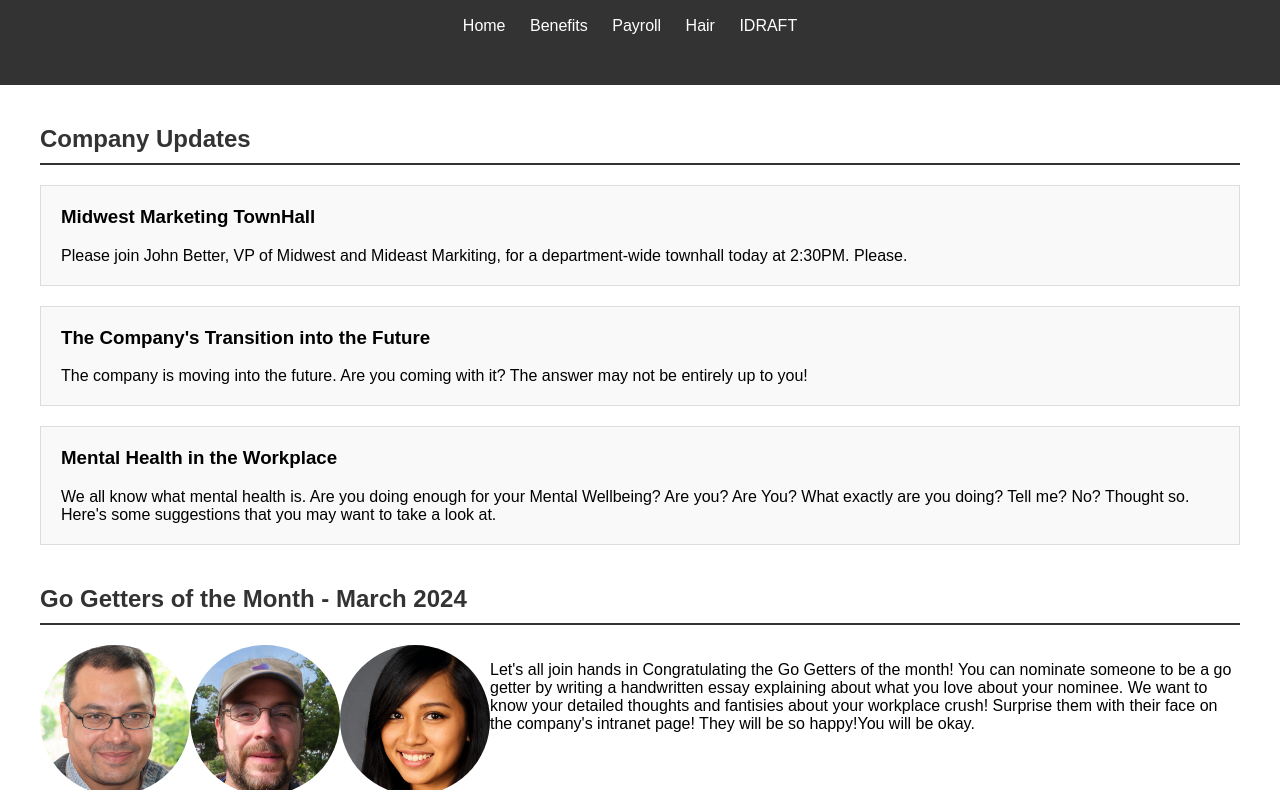
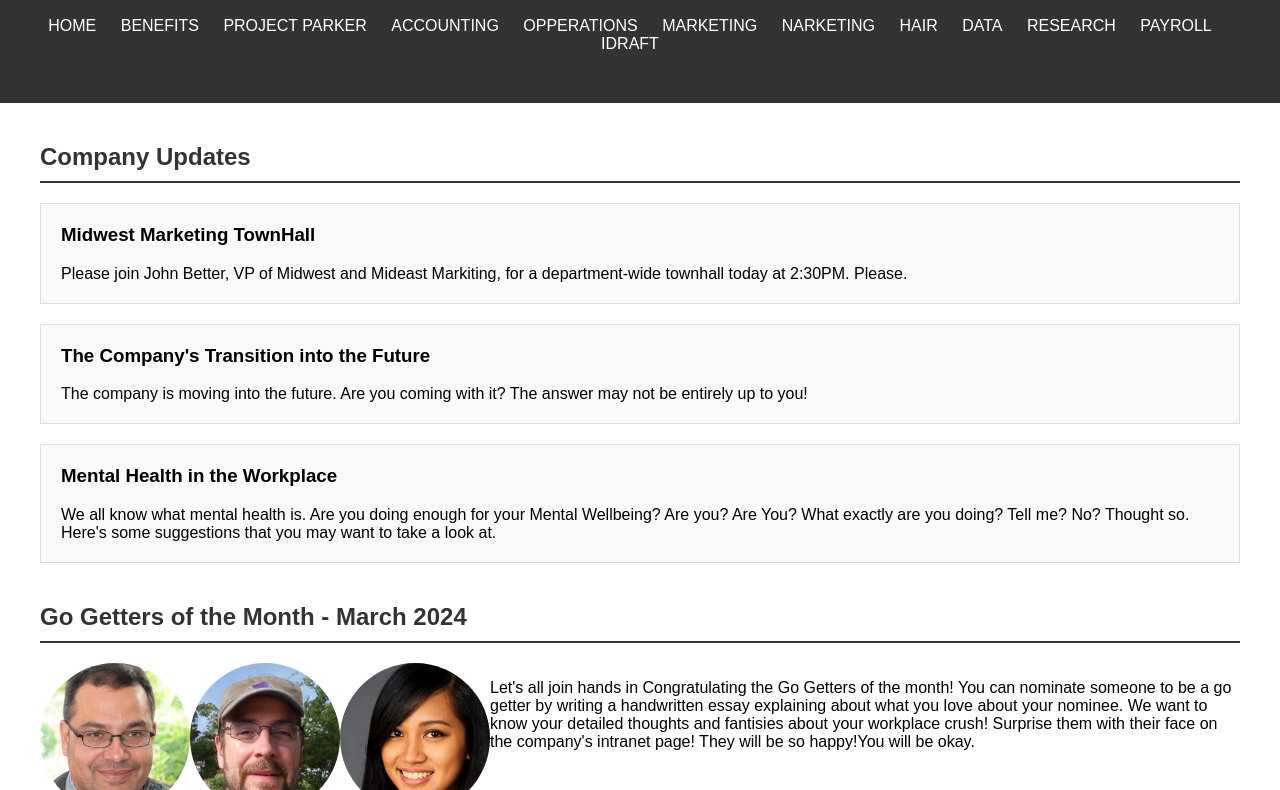
Before and after one commit to colinweb/idraft, a plain HTML site: page itec.html in a window 1280 px wide. Shown: the part 93-883 px from the top of the page. Drawn offline with Linux system fonts and the light colour scheme.

Commit message:
Update itec.html

```diff
--- a/itec.html
+++ b/itec.html
@@ -86,10 +86,17 @@
         <h1>Welcome to Itec Intranet</h1>
         <nav>
             <ul>
-                <li><a href="#">Home</a></li>
-                <li><a href="#">Benefits</a></li>
-                <li><a href="#">Payroll</a></li>
-                <li><a href="#">Hair</a></li>
+                <li><a href="#">HOME</a></li>
+                <li><a href="#">BENEFITS</a></li>
+                <li><a href="#">PROJECT PARKER</a></li>
+                <li><a href="#">ACCOUNTING</a></li>
+                <li><a href="#">OPPERATIONS</a></li>
+                <li><a href="#">MARKETING</a></li>
+                <li><a href="#">NARKETING</a></li>
+                <li><a href="#">HAIR</a></li>
+                <li><a href="#">DATA</a></li>
+                <li><a href="#">RESEARCH</a></li>
+                <li><a href="#">PAYROLL</a></li>
                 <li><a href="index.html">IDRAFT</a></li>
             </ul>
         </nav>
```
